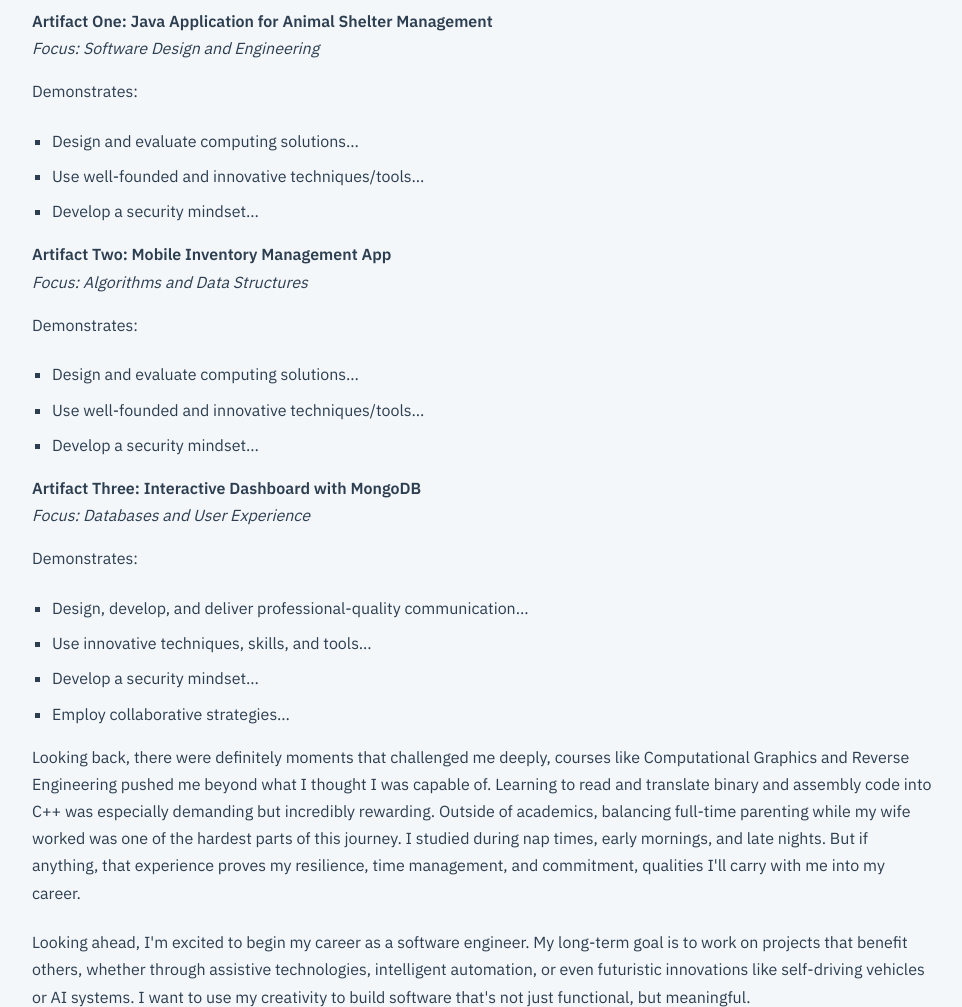
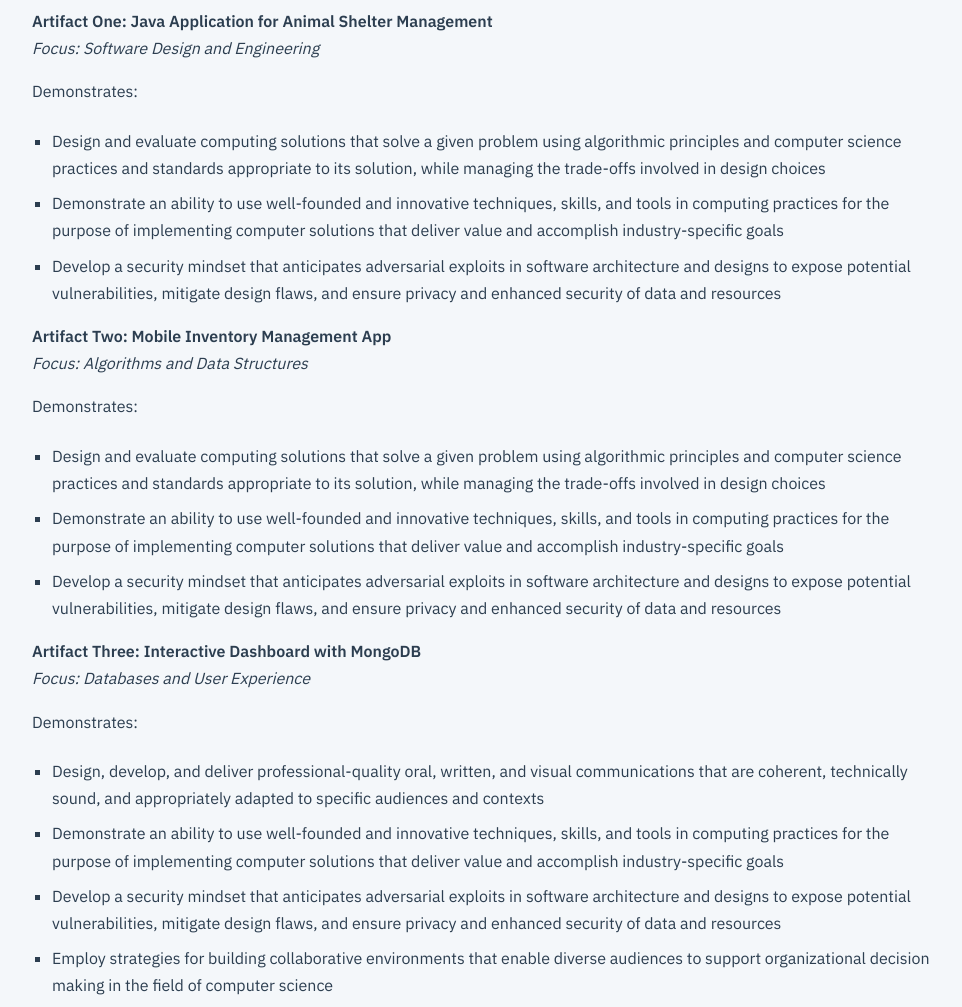
Before and after one commit to JosephSzabo/JosephSzabo.github.io, a plain HTML site: page index.html in a window 1280 px wide. Shown: the part 1720-2727 px from the top of the page, without its empty margins (158-1120 px from the left). Drawn offline with Linux system fonts and the light colour scheme.

Commit message:
Updated artifact section with full course outcomes

```diff
--- a/index.html
+++ b/index.html
@@ -54,35 +54,35 @@
         <em>Focus: Software Design and Engineering</em><br>
         <p>Demonstrates:</p>
         <ul>
-          <li>Design and evaluate computing solutions…</li>
-          <li>Use well-founded and innovative techniques/tools…</li>
-          <li>Develop a security mindset…</li>
+          <li>Design and evaluate computing solutions that solve a given problem using algorithmic principles and computer science practices and standards appropriate to its solution, while managing the trade-offs involved in design choices</li>
+          <li>Demonstrate an ability to use well-founded and innovative techniques, skills, and tools in computing practices for the purpose of implementing computer solutions that deliver value and accomplish industry-specific goals</li>
+          <li>Develop a security mindset that anticipates adversarial exploits in software architecture and designs to expose potential vulnerabilities, mitigate design flaws, and ensure privacy and enhanced security of data and resources</li>
         </ul>
       </div>
 
-
       <div>
         <strong>Artifact Two: Mobile Inventory Management App</strong><br>
-        <em>Focus: Algorithms and Data Structures</em>
+        <em>Focus: Algorithms and Data Structures</em><br>
         <p>Demonstrates:</p>
         <ul>
-          <li>Design and evaluate computing solutions…</li>
-          <li>Use well-founded and innovative techniques/tools…</li>
-          <li>Develop a security mindset…</li>
+          <li>Design and evaluate computing solutions that solve a given problem using algorithmic principles and computer science practices and standards appropriate to its solution, while managing the trade-offs involved in design choices</li>
+          <li>Demonstrate an ability to use well-founded and innovative techniques, skills, and tools in computing practices for the purpose of implementing computer solutions that deliver value and accomplish industry-specific goals</li>
+          <li>Develop a security mindset that anticipates adversarial exploits in software architecture and designs to expose potential vulnerabilities, mitigate design flaws, and ensure privacy and enhanced security of data and resources</li>
         </ul>
       </div>
 
       <div>
         <strong>Artifact Three: Interactive Dashboard with MongoDB</strong><br>
-        <em>Focus: Databases and User Experience</em>
+        <em>Focus: Databases and User Experience</em><br>
         <p>Demonstrates:</p>
         <ul>
-          <li>Design, develop, and deliver professional-quality communication…</li>
-          <li>Use innovative techniques, skills, and tools…</li>
-          <li>Develop a security mindset…</li>
-          <li>Employ collaborative strategies…</li>
+          <li>Design, develop, and deliver professional-quality oral, written, and visual communications that are coherent, technically sound, and appropriately adapted to specific audiences and contexts</li>
+          <li>Demonstrate an ability to use well-founded and innovative techniques, skills, and tools in computing practices for the purpose of implementing computer solutions that deliver value and accomplish industry-specific goals</li>
+          <li>Develop a security mindset that anticipates adversarial exploits in software architecture and designs to expose potential vulnerabilities, mitigate design flaws, and ensure privacy and enhanced security of data and resources</li>
+          <li>Employ strategies for building collaborative environments that enable diverse audiences to support organizational decision making in the field of computer science</li>
         </ul>
       </div>
+
 
 
     <p>
```
